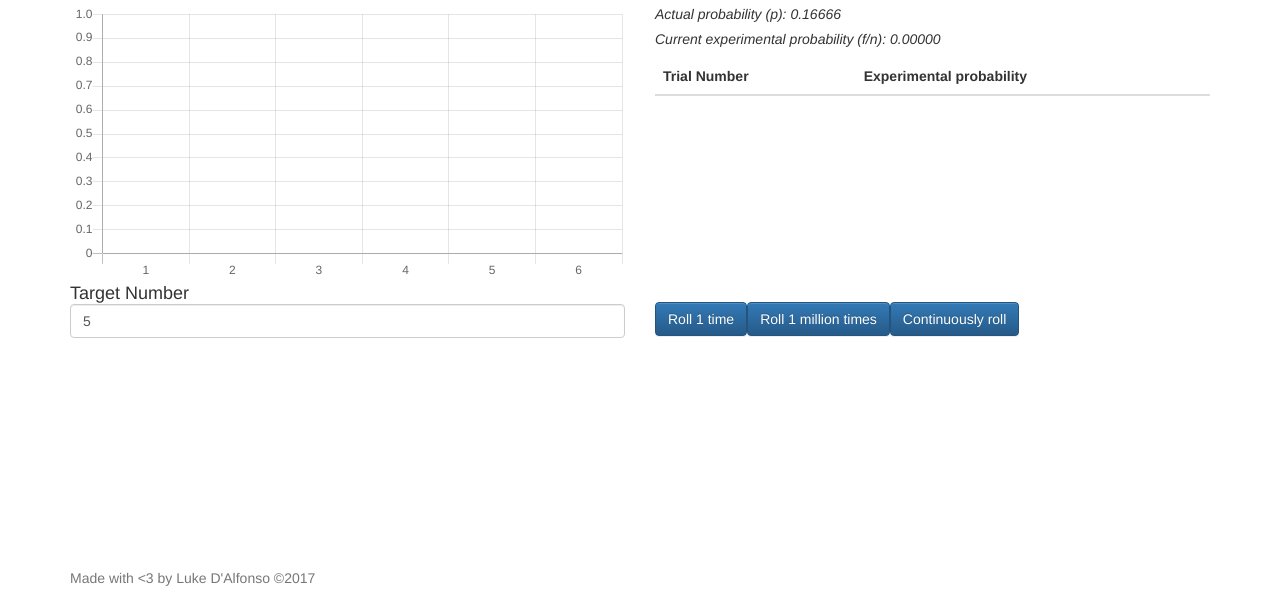
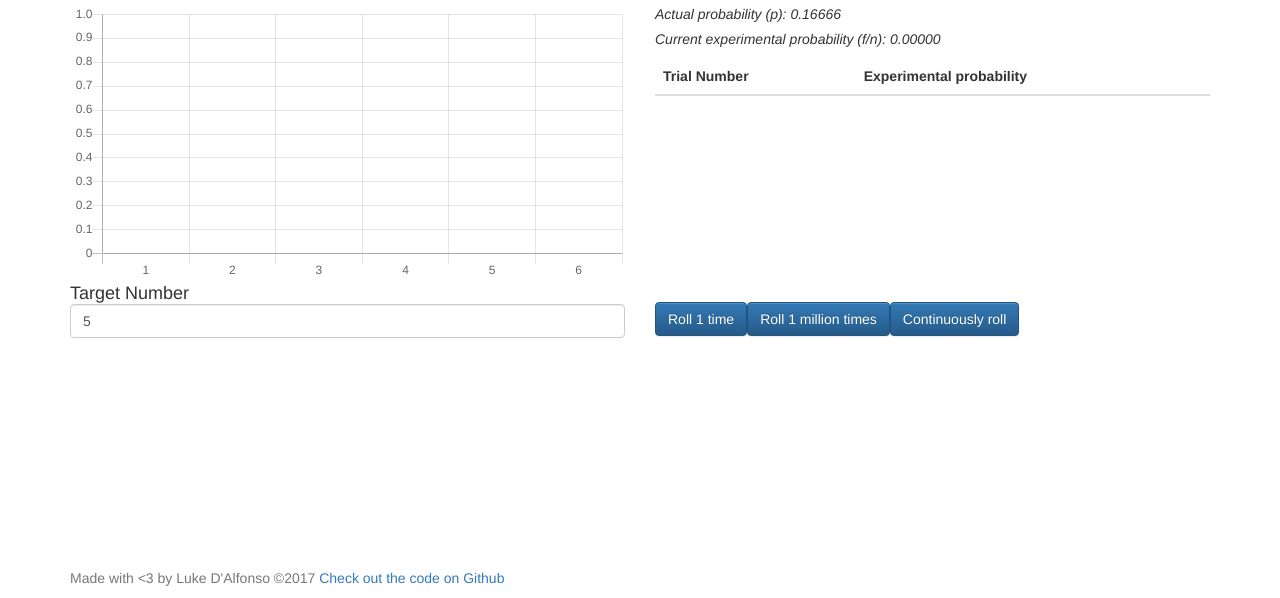
Before and after one commit to misspokeycat/lln-simulator, a plain HTML site: page index.html in a window 1280 px wide. Shown: the part 202-800 px from the top of the page. Drawn offline with nearby package versions, Linux system fonts and the light colour scheme.

Commit message:
Added a small github thingy at the bottom

```diff
--- a/index.html
+++ b/index.html
@@ -169,7 +169,9 @@
 				);
 			</script>
 		      <div class="container navbar-fixed-bottom">
-		        <p class="text-muted">Made with <3 by Luke D'Alfonso &copy;2017 </p>
+		        <p class="text-muted">Made with &lt;3 by Luke D'Alfonso &copy;2017
+		        <a href="https://github.com/pokemonmegaman/lln-simulator">Check out the code on Github</a>
+		        </p>
 		      </div>
 	</body>
 </html>
```
